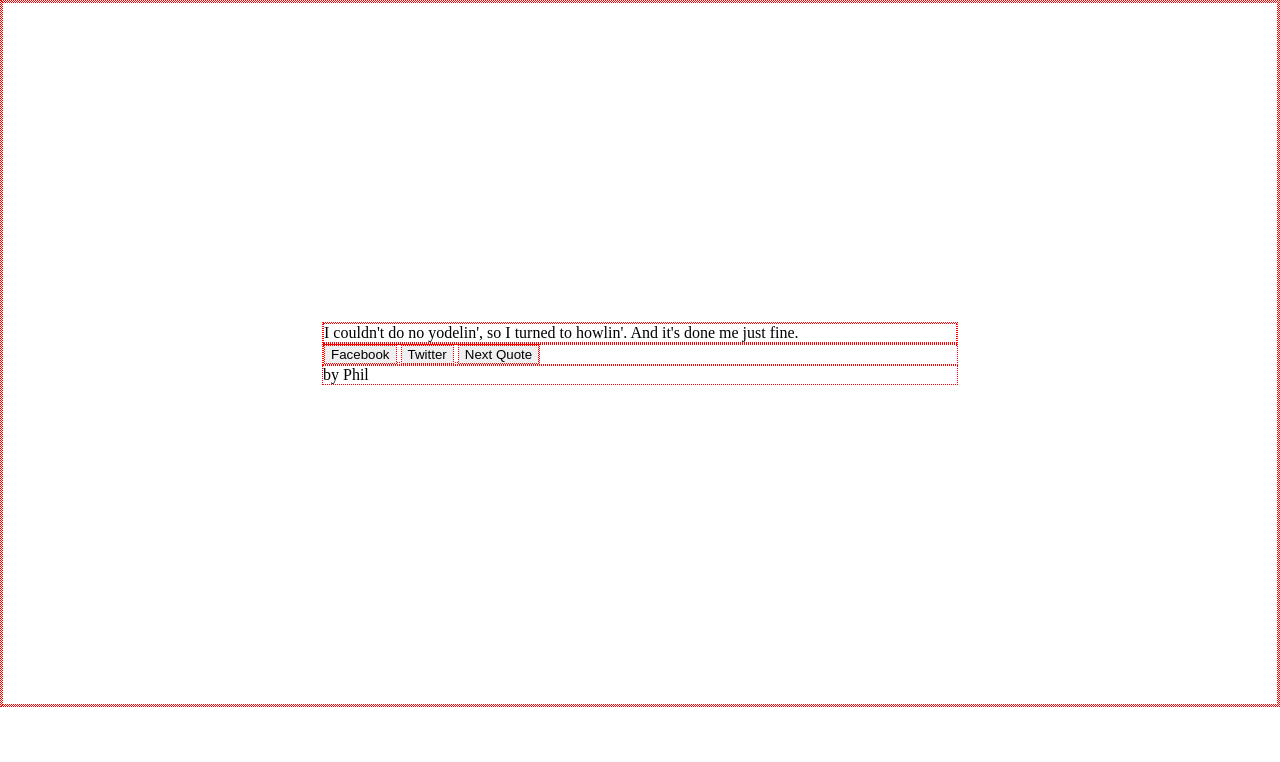
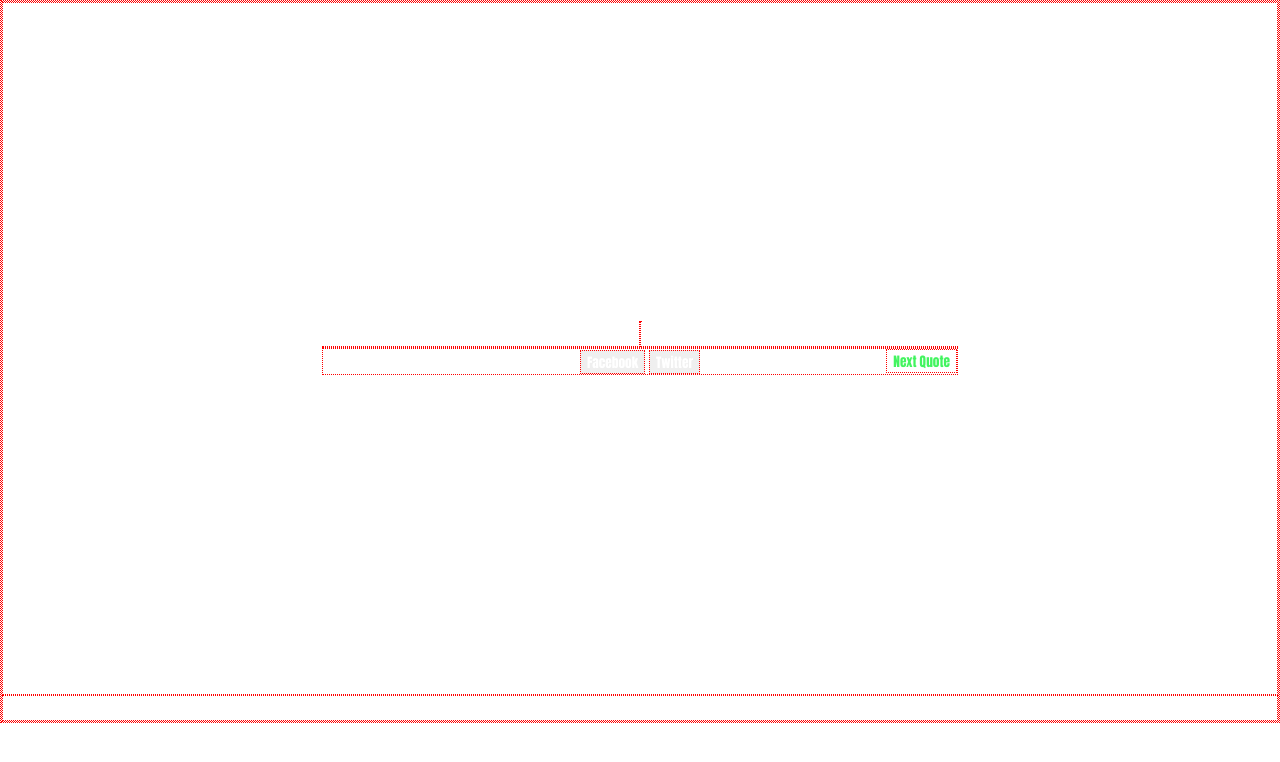
Before and after one commit to PhilippeWorks/Quote-Machine, a plain HTML site: page index.html in a window 1280 px wide. Drawn offline with nearby package versions, Linux system fonts and the light colour scheme.

Commit message:
introduced randomization for pages color scheme on pageload and button click

```diff
--- a/css/style.css
+++ b/css/style.css
@@ -2,8 +2,21 @@
 	box-sizing: border-box;
 	margin: 0 auto;
 	border: 1px dotted red;
+	color: white;
+	text-align: center;
+	font-family: 'Anton', sans-serif;
 }
 
-.container {
+.quote-app {
 	padding: 25%;
 }
+
+.menu {
+	position: relative;
+}
+#quote-button {
+	position: absolute;
+	right: 0;
+	background-color: white;
+	color: #42f45f;
+}
--- a/index.html
+++ b/index.html
@@ -4,22 +4,21 @@
     <meta charset="UTF-8">
     <meta name="viewport" content="width=device-width, initial-scale=1, shrink-to-fit=no">
     <link rel="stylesheet" href="css/style.css">
-    <title>title</title>
+    <link href="https://fonts.googleapis.com/css?family=Anton" rel="stylesheet">
+    <title>Dope Quotes</title>
   </head>
-<body>
+<body id ="body">
 <script async src="js/app.js" type="text/javascript"></script>
-	<div class="container">
-		<section class="quote-app">
-			<p id="quote"></p>
-			<h3 id="author"></h3>
-			<span>
-			  <button>Facebook</button>
-			  <button>Twitter</button>
-			  <button>Next Quote</button>
-			</span>
-		</section>
-		<footer>by Phil</footer>
-	</div>
+	<section class="quote-app">
+		<h7 id="quote"></h7>
+		<p id="author"></p>
+		<div class="menu">
+		  <button>Facebook</button>
+		  <button>Twitter</button>
+		  <button id="quote-button" type="button">Next Quote</button>
+		</div>
+	</section>
+	<footer>Created by Phil</footer>
 <script src="//ajax.googleapis.com/ajax/libs/jquery/1.7.2/jquery.min.js" type="text/javascript"></script>
 </body>
 </html>
--- a/js/app.js
+++ b/js/app.js
@@ -1,15 +1,16 @@
+//model quotes
 var data = [
 	{author: 'Howlin\' Wolf', quote: 'I couldn\'t do no yodelin\', so I turned to howlin\'. And it\'s done me just fine.'},
 	{author: 'Kanye West', quote: 'People always say that you can\'t please everybody. I think that\'s a cop-out. Why not attempt it? \'Cause think of all the people you will please if you try.'},
 	{author: 'Zlatan Ibrahimovic', quote: 'Some coaches prefer players who will just do whatever he tells them to. It\'s like, if you\'re at school with a load of 10 year old boys and you tell them to jump, everyone will starts to jump. But the intelligent boy will ask, \'Why should I jump?\' \'Why?\' That can be difficult for a lot of coaches, and I understand that.'},
-	{author: 'Dominick Cruz', quote: 'Loss is part of life, if you don\'t have loss, you don\'t grow. This isn\'t tough, this is life'},
+	{author: 'Dominick Cruz', quote: 'Loss is part of life, if you don\'t have loss, you don\'t grow. This isn\'t tough, this is life.'},
 	{author: 'Jay-Z', quote: 'Do me a favor. Don’t do me no favors. I handle mine.' },
 	{author: 'Neil deGrasse Tyson', quote: 'We are part of this universe; we are in this universe, but perhaps more important than both of those facts, is that the universe is in us.'},
 	{author: 'Charlamagne tha God', quote: 'I’ve been fired 4x and it’s worth it to be myself.'},
 	{author: 'Larry David', quote: 'If you tell the truth about how you\'re feeling, it becomes funny.' },
-	{author: 'Jerry Seinfeld', quote: 'Make no mistake about why these babies are here - they are here to replace us'},
-	{author: 'Trevor Noah', quote: 'Being chosen is the greatest gift you can give to another human being'},
-	{author: 'Brett Favre', quote: 'You\'re only as good as your last pass'},
+	{author: 'Jerry Seinfeld', quote: 'Make no mistake about why these babies are here - they are here to replace us.'},
+	{author: 'Trevor Noah', quote: 'Being chosen is the greatest gift you can give to another human being.'},
+	{author: 'Brett Favre', quote: 'You\'re only as good as your last pass.'},
 	{author: 'Prince', quote: 'Technology is cool, but you\'ve got to use it as opposed to letting it use you.'},
 	{author: 'William Glasser', quote: 'What students lack in school is an intellectual relationship or conversation with the teacher.'},
 	{author: 'John Steinbeck', quote: 'No man really knows about other human beings. The best he can do is to suppose that they are like himself.'},
@@ -17,8 +18,32 @@ var data = [
 	{author: 'Carl Jung', quote: 'Everyone knows nowadays that people \'have complexes\'. What is not so well known, though far more important theoretically, is that complexes can have us.'},
 	{author: 'Alicia Keys', quote: 'I lived with my mom in a really small apartment. My bedroom was like in the living room. That\'s why I still love to sleep on couches now.'},
 	{author: 'Elon Musk', quote: 'I don\'t spend my time pontificating about high-concept things; I spend my time solving engineering and manufacturing problems.'},
-	{author: 'J.B. Smoove', quote: 'You turn hotdogs with tongs. Don\'t you ever use those tongs on a hamburger'},
+	{author: 'J.B. Smoove', quote: 'You turn hotdogs with tongs. Don\'t you ever use those tongs on a hamburger.'},
 	{author: 'Daniel Day-Lewis', quote: 'I suppose I have a highly developed capacity for self-delusion, so it\'s no problem for me to believe that I\'m somebody else.'},
 	];
 
-document.getElementById('quote').innerHTML = data[0].quote;
+//model colors
+var colorData = ['#5042f4', '#f44268', '#ad42f4', '#f4f142', '#f49242', '#42f4eb', '#42f45f'];
+
+//selects and displays a new quote on random
+var randomizer = function () {
+	var random = Math.round(Math.random()*data.length);
+	document.getElementById('quote').innerHTML = "\"" + data[random].quote + "\"";
+	document.getElementById('author').innerHTML = "by " + data[random].author;
+};
+
+//Selects and sipays new color scheme
+var colorRandomizer = function () {
+	var colorRandom = Math.round(Math.random()*colorData.length);
+	document.getElementById('body').style.backgroundColor = ;
+	document.getElementById('quote-button').style.backgroundColor = ;
+}
+
+colorRandomizer();
+randomizer();
+
+//ties function to quote-button
+document.getElementById('quote-button').addEventListener('click', function() {
+	randomizer();
+	colorRandomizer();
+});
```
